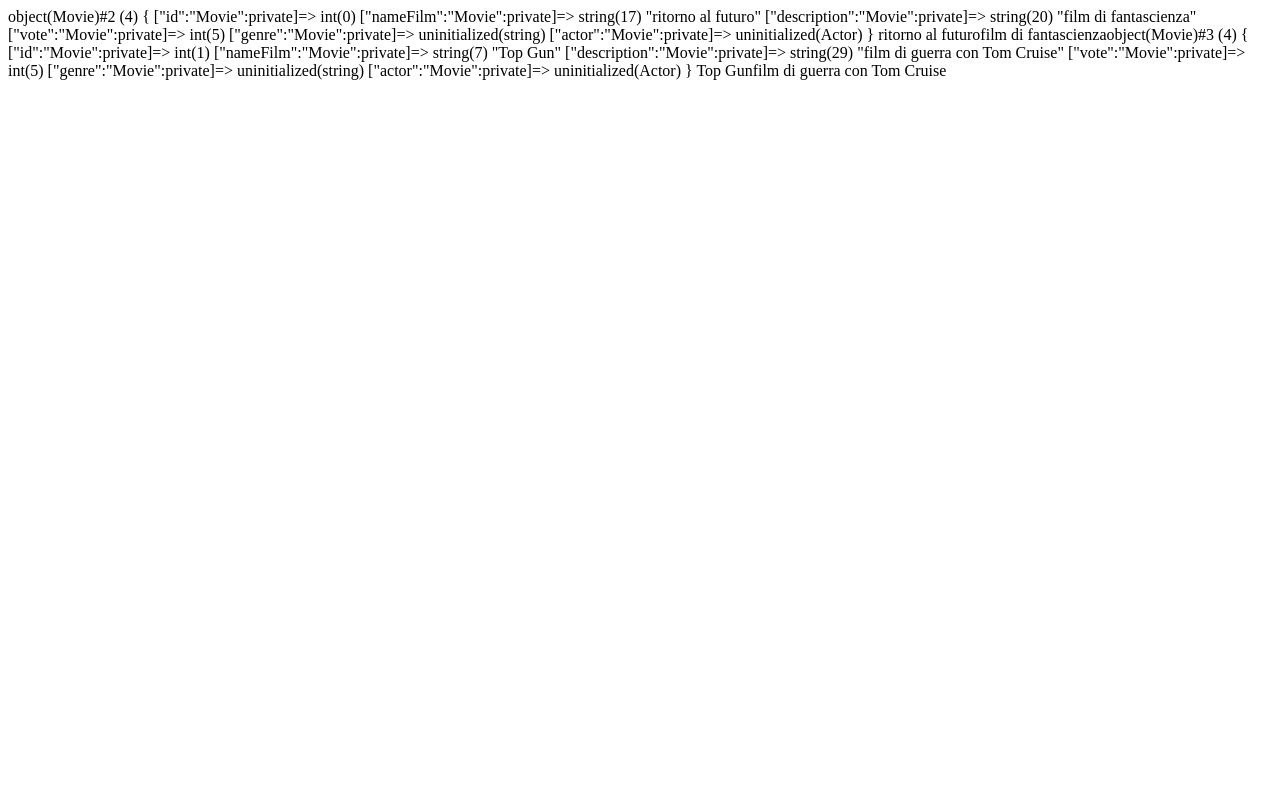
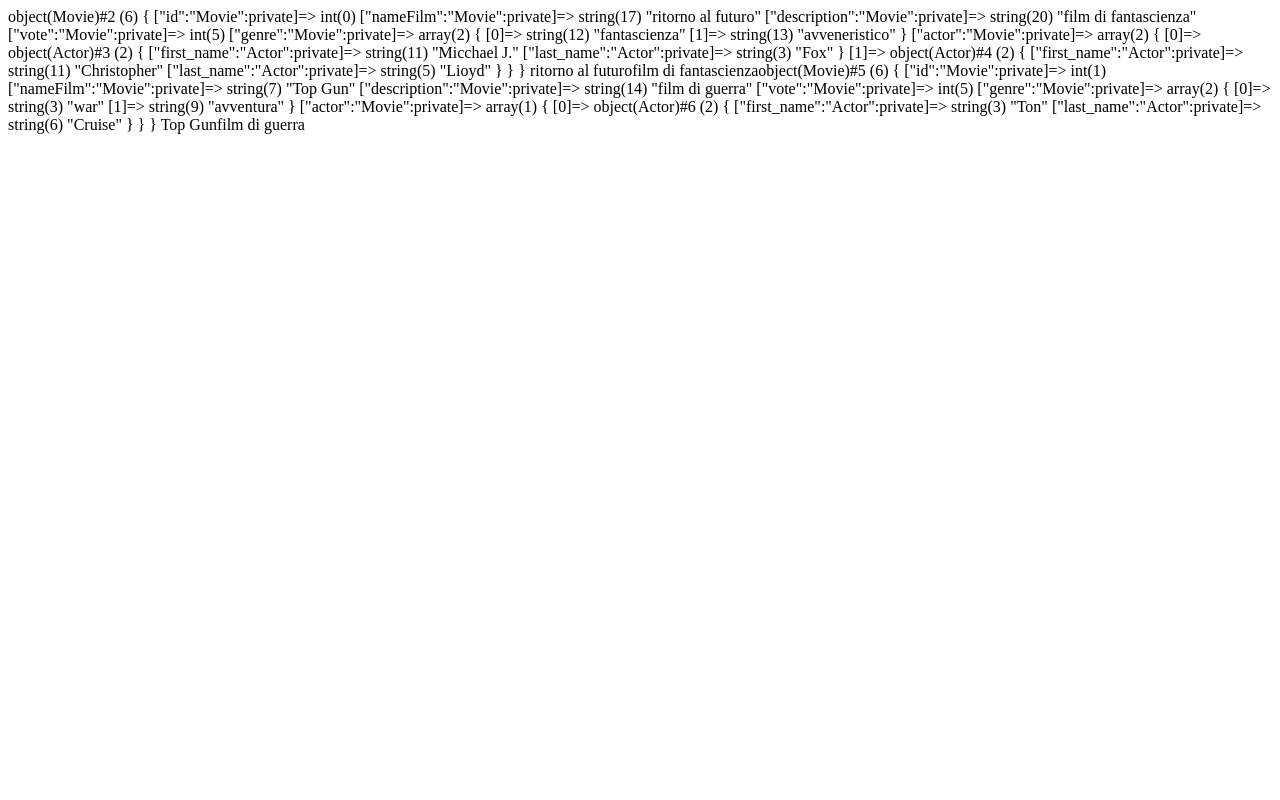
Before and after one commit to byHYONS/php-oop-1, a PHP site: page / in a window 1280 px wide. Run offline with PHP 8.4, Linux system fonts and the light colour scheme.

Commit message:
feat: add genre

```diff
--- a/index.php
+++ b/index.php
@@ -5,15 +5,16 @@ require_once __DIR__ . '/models/Movie.php';
 
 //? logica di rappresentazione:
 try {
-    $ritorno_la_futuro = new Movie('ritorno al futuro', 'film di fantascienza');
+    $ritorno_la_futuro = new Movie('ritorno al futuro', 'film di fantascienza', new Actor('Micchael J.', 'Fox'), new Actor('Christopher', 'Lioyd'));
     $ritorno_la_futuro -> setVote(5);
-
+    $ritorno_la_futuro -> setGenre('fantascienza', 'avveneristico');
 
     var_dump($ritorno_la_futuro);
     echo $ritorno_la_futuro -> getName();
     echo $ritorno_la_futuro -> getDescription();
 
-    $top_gun = new Movie('Top Gun', 'film di guerra con Tom Cruise');
+    $top_gun = new Movie('Top Gun', 'film di guerra', new Actor('Ton', 'Cruise'));
+    $top_gun -> setGenre('war', 'avventura');
     $top_gun -> setVote(5);
 
     var_dump($top_gun);
--- a/models/Movie.php
+++ b/models/Movie.php
@@ -11,15 +11,16 @@ class Movie {
     private string $nameFilm;
     private string $description;
     private int $vote;
-    private string $genre;
-    private Actor $actor;
+    private array $genre = [];
+    private array $actor = [];
 
     //* costruttore:
-    public function __construct(string $_name, string $_description)
+    public function __construct(string $_name, string $_description, Actor ...$_actor)
     {
         $this -> id = self::$nextId++;
         $this -> nameFilm = $_name;
         $this -> description = $_description;
+        $this -> actor = $_actor;
     }
 
     //* vot:
@@ -47,6 +48,19 @@ class Movie {
     //* genere:
     public function setGenre(string ...$_genre): void {
         $this -> genre = [...$this -> genre, ...$_genre];
+        // $this->genre = array_merge($this->genre, $_genre);
+    }
+
+    public function getGenre(): string {
+        return $this -> genre;
+    }
+
+    //* actor:
+    public function setActor(Actor $_actor): void {
+        $this -> actor[] = $_actor;
+    }
+    public function getActor(): array {
+        return $this -> actor;
     }
 
  };
```
